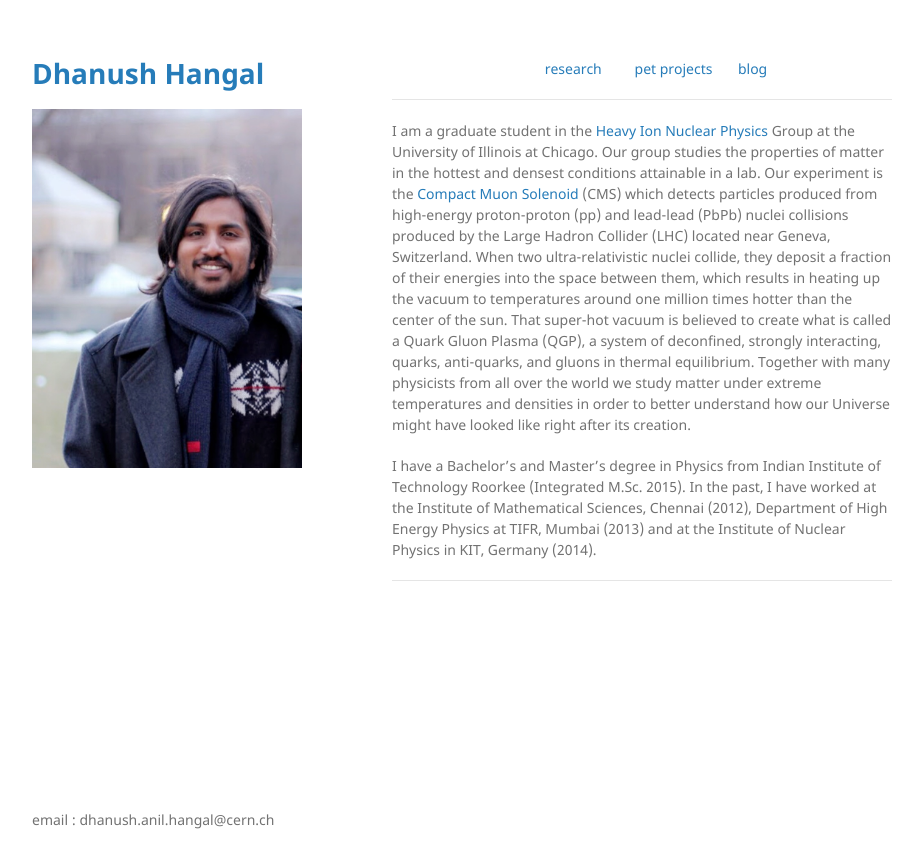
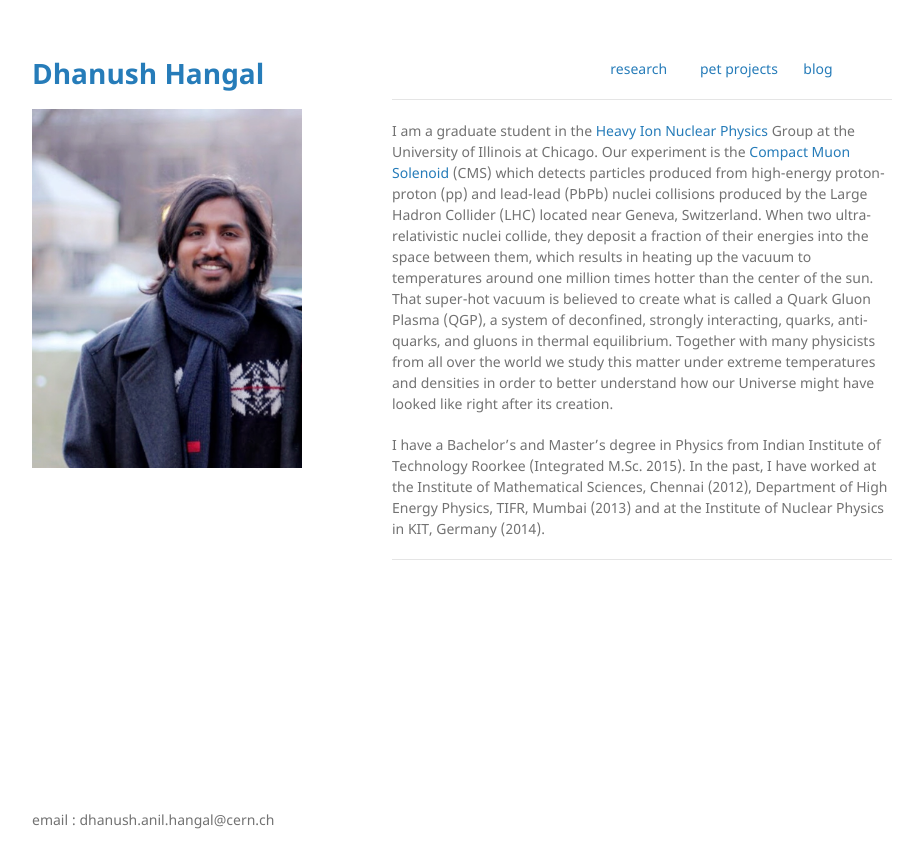
Before and after one commit to dhanushhangal/dhanushhangal.github.io, a Jekyll site: the page built from index.md, in a window 1280 px wide. Shown: the top 868 px of the page, without its empty margins (178-1101 px from the left). Built offline with Jekyll 4.4.1, drawn with Linux system fonts in a browser that asks for light colours; the repository's description, which GitHub fills in, is left out.

Commit message:
Update index.md

```diff
--- a/index.md
+++ b/index.md
@@ -2,12 +2,12 @@
 layout: default
 ---
 
- &nbsp; &nbsp; &nbsp; &nbsp; &nbsp; &nbsp; &nbsp;  &nbsp; &nbsp; &nbsp; &nbsp; &nbsp; &nbsp; &nbsp;  &nbsp; &nbsp; &nbsp; &nbsp; &nbsp; &nbsp; &nbsp; [research](./research.html) &nbsp; &nbsp; &nbsp; &nbsp; [pet projects](./pet-projects.html) &nbsp; &nbsp; &nbsp; [blog](./blog.html)
+ &nbsp; &nbsp; &nbsp; &nbsp; &nbsp; &nbsp; &nbsp;  &nbsp; &nbsp; &nbsp; &nbsp; &nbsp; &nbsp; &nbsp; &nbsp; &nbsp; &nbsp; &nbsp; &nbsp; &nbsp; &nbsp; &nbsp; &nbsp;  &nbsp; &nbsp; &nbsp; &nbsp; &nbsp; &nbsp; &nbsp; [research](./research.html) &nbsp; &nbsp; &nbsp; &nbsp; [pet projects](./pet-projects.html) &nbsp; &nbsp; &nbsp; [blog](./blog.html)
 
 * * *
 
-I am a graduate student in the [Heavy Ion Nuclear Physics](http://starcluster.phy.uic.edu//twiki/bin/view/Main/WebHome) Group at the University of Illinois at Chicago.  Our group studies the properties of matter in the hottest and densest conditions attainable in a lab. Our experiment is the [Compact Muon Solenoid](https://cms.cern/tags/heavy-ions)  (CMS) which detects particles produced from high-energy proton-proton (pp) and lead-lead (PbPb) nuclei collisions produced by the Large Hadron Collider (LHC) located near Geneva, Switzerland. When two ultra-relativistic nuclei collide, they deposit a fraction of their energies into the space between them, which results in heating up the vacuum to temperatures around one million times hotter than the center of the sun. That super-hot vacuum is believed to create what is called a Quark Gluon Plasma (QGP), a system of deconfined, strongly interacting, quarks, anti-quarks, and gluons in thermal equilibrium.  Together with many physicists from all over the world we study matter under extreme temperatures and densities in order to better understand how our Universe might have looked like right after its creation.
+I am a graduate student in the [Heavy Ion Nuclear Physics](http://starcluster.phy.uic.edu//twiki/bin/view/Main/WebHome) Group at the University of Illinois at Chicago. Our experiment is the [Compact Muon Solenoid](https://cms.cern/tags/heavy-ions)  (CMS) which detects particles produced from high-energy proton-proton (pp) and lead-lead (PbPb) nuclei collisions produced by the Large Hadron Collider (LHC) located near Geneva, Switzerland. When two ultra-relativistic nuclei collide, they deposit a fraction of their energies into the space between them, which results in heating up the vacuum to temperatures around one million times hotter than the center of the sun. That super-hot vacuum is believed to create what is called a Quark Gluon Plasma (QGP), a system of deconfined, strongly interacting, quarks, anti-quarks, and gluons in thermal equilibrium.  Together with many physicists from all over the world we study this matter under extreme temperatures and densities in order to better understand how our Universe might have looked like right after its creation.
 
-I have a Bachelor's and Master's degree in Physics from Indian Institute of Technology Roorkee (Integrated M.Sc. 2015). In the past, I have worked at the Institute of Mathematical Sciences, Chennai (2012), Department of High Energy Physics at TIFR, Mumbai (2013) and at the Institute of Nuclear Physics in KIT, Germany (2014).
+I have a Bachelor's and Master's degree in Physics from Indian Institute of Technology Roorkee (Integrated M.Sc. 2015). In the past, I have worked at the Institute of Mathematical Sciences, Chennai (2012), Department of High Energy Physics, TIFR, Mumbai (2013) and at the Institute of Nuclear Physics in KIT, Germany (2014).
 
 * * *
```
